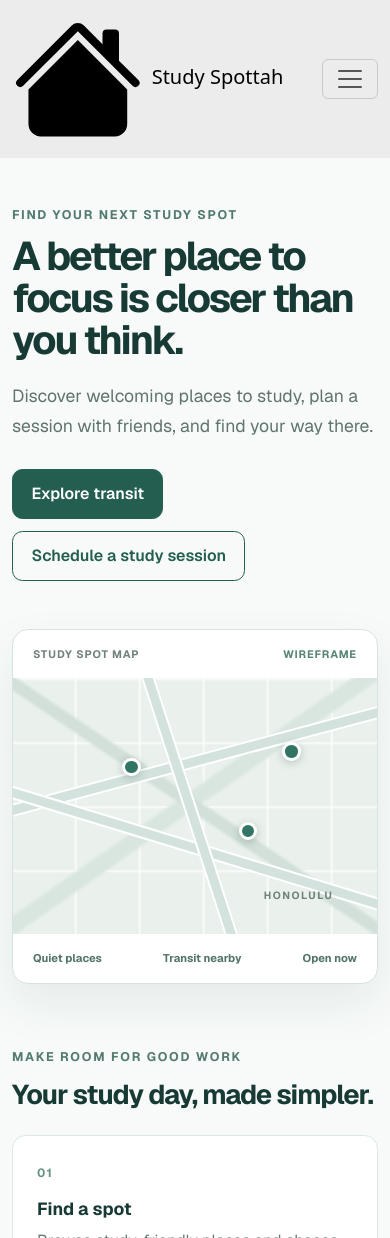
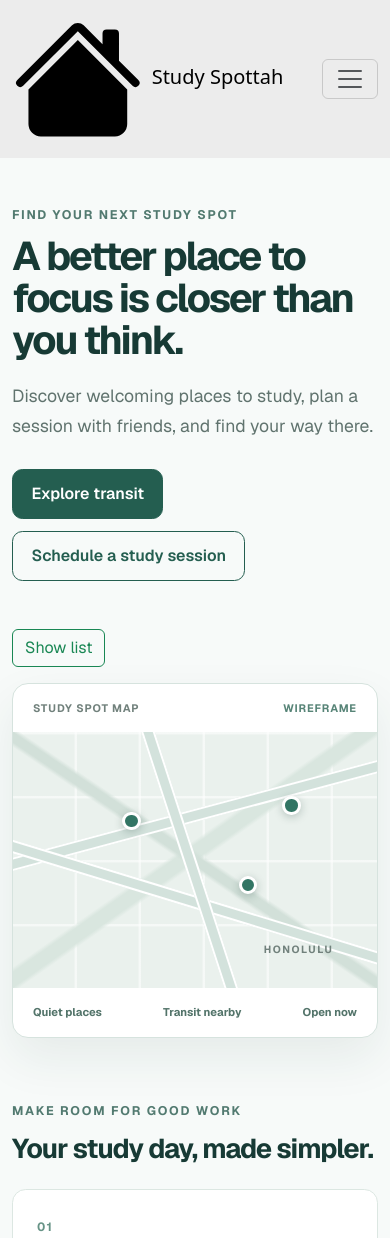
Before and after one commit to Consonant-Soup/Study-spottah, a Next.js app: page / in a window 390 px wide. Shown: the top 1238 px of the page. Built offline with nearby package versions, Linux system fonts and the light colour scheme; no server answers.

Commit message:
push for map and list function on mainpage

```diff
--- a/src/app/page.module.css
+++ b/src/app/page.module.css
@@ -70,113 +70,6 @@
   color: #184a3f;
 }
 
-.mapCard {
-  overflow: hidden;
-  border: 1px solid #d6e3de;
-  border-radius: 1rem;
-  background: #fff;
-  box-shadow: 0 1.25rem 3rem rgb(26 63 54 / 8%);
-}
-
-.mapHeader,
-.mapFooter {
-  display: flex;
-  justify-content: space-between;
-  padding: 1rem 1.25rem;
-  color: #71817c;
-  font-size: 0.68rem;
-  font-weight: 700;
-  letter-spacing: 0.08em;
-}
-
-.mapStatus {
-  color: #578477;
-}
-
-.map {
-  position: relative;
-  height: 20rem;
-  overflow: hidden;
-  background-color: #eaf1ed;
-  background-image: linear-gradient(34deg, transparent 48%, #d2e0d9 49%, #d2e0d9 51%, transparent 52%),
-    linear-gradient(145deg, transparent 46%, #d9e6df 47%, #d9e6df 50%, transparent 51%),
-    repeating-linear-gradient(90deg, transparent, transparent 3.8rem, rgb(255 255 255 / 55%) 3.9rem, rgb(255 255 255 / 55%) 4rem),
-    repeating-linear-gradient(0deg, transparent, transparent 3.8rem, rgb(255 255 255 / 55%) 3.9rem, rgb(255 255 255 / 55%) 4rem);
-}
-
-.roadOne,
-.roadTwo,
-.roadThree {
-  position: absolute;
-  display: block;
-  width: 130%;
-  height: 0.8rem;
-  border: 2px solid #fff;
-  border-right: 0;
-  border-left: 0;
-  background: #d3e2dc;
-}
-
-.roadOne {
-  top: 28%;
-  left: -10%;
-  transform: rotate(-15deg);
-}
-
-.roadTwo {
-  top: 65%;
-  left: -12%;
-  transform: rotate(17deg);
-}
-
-.roadThree {
-  top: 45%;
-  left: -17%;
-  transform: rotate(72deg);
-}
-
-.mapPin {
-  position: absolute;
-  z-index: 1;
-  width: 1.15rem;
-  height: 1.15rem;
-  border: 3px solid #fff;
-  border-radius: 50%;
-  background: #327564;
-  box-shadow: 0 2px 8px rgb(23 58 53 / 25%);
-}
-
-.pinOne {
-  top: 31%;
-  left: 30%;
-}
-
-.pinTwo {
-  top: 56%;
-  left: 62%;
-}
-
-.pinThree {
-  top: 25%;
-  left: 74%;
-}
-
-.mapLabel {
-  position: absolute;
-  right: 12%;
-  bottom: 12%;
-  color: #71817c;
-  font-size: 0.65rem;
-  font-weight: 700;
-  letter-spacing: 0.15em;
-}
-
-.mapFooter {
-  color: #53746a;
-  font-size: 0.7rem;
-  letter-spacing: 0;
-}
-
 .featureSection {
   margin-top: 6rem;
 }
@@ -216,10 +109,6 @@
 }
 
 @media (max-width: 575px) {
-  .map {
-    height: 16rem;
-  }
-
   .featureSection {
     margin-top: 4rem;
   }
--- a/src/app/page.tsx
+++ b/src/app/page.tsx
@@ -1,4 +1,5 @@
 import { Col, Container, Row } from 'react-bootstrap';
+import SpotsPanel from '@/components/SpotsPanel';
 import styles from './page.module.css';
 
 const Home = () => (
@@ -17,26 +18,7 @@ const Home = () => (
           </div>
         </Col>
         <Col lg={6}>
-          <section className={styles.mapCard} aria-label="Study spot map wireframe">
-            <div className={styles.mapHeader}>
-              <span>STUDY SPOT MAP</span>
-              <span className={styles.mapStatus}>WIREFRAME</span>
-            </div>
-            <div className={styles.map}>
-              <span className={styles.roadOne} />
-              <span className={styles.roadTwo} />
-              <span className={styles.roadThree} />
-              <span className={`${styles.mapPin} ${styles.pinOne}`} />
-              <span className={`${styles.mapPin} ${styles.pinTwo}`} />
-              <span className={`${styles.mapPin} ${styles.pinThree}`} />
-              <span className={styles.mapLabel}>HONOLULU</span>
-            </div>
-            <div className={styles.mapFooter}>
-              <span>Quiet places</span>
-              <span>Transit nearby</span>
-              <span>Open now</span>
-            </div>
-          </section>
+          <SpotsPanel />
         </Col>
       </Row>
 
--- /dev/null
+++ b/src/components/SpotsList.module.css
@@ -0,0 +1,67 @@
+.listCard {
+  min-height: 20rem;
+  overflow: hidden;
+  border: 1px solid #d6e3de;
+  border-radius: 1rem;
+  background: #fff;
+  box-shadow: 0 1.25rem 3rem rgb(26 63 54 / 8%);
+}
+
+.listHeader {
+  display: flex;
+  justify-content: space-between;
+  padding: 1rem 1.25rem;
+  border-bottom: 1px solid #edf2ef;
+  color: #71817c;
+  font-size: 0.68rem;
+  font-weight: 700;
+  letter-spacing: 0.08em;
+}
+
+.listStatus {
+  color: #578477;
+}
+
+.list {
+  padding: 0;
+  margin: 0;
+  list-style: none;
+}
+
+.listItem {
+  display: flex;
+  min-height: 5rem;
+  align-items: center;
+  gap: 1rem;
+  padding: 1rem 1.25rem;
+  border-bottom: 1px solid #edf2ef;
+  color: #173a35;
+}
+
+.listItem:last-child {
+  border-bottom: 0;
+}
+
+.listItem strong,
+.listItem small {
+  display: block;
+}
+
+.listItem strong {
+  font-size: 0.95rem;
+}
+
+.listItem small {
+  margin-top: 0.25rem;
+  color: #687a75;
+}
+
+.spotIcon {
+  width: 1rem;
+  height: 1rem;
+  flex: 0 0 auto;
+  border: 3px solid #fff;
+  border-radius: 50%;
+  background: #327564;
+  box-shadow: 0 0 0 1px #327564, 0 2px 8px rgb(23 58 53 / 25%);
+}
--- /dev/null
+++ b/src/components/SpotsList.tsx
@@ -0,0 +1,29 @@
+import styles from './SpotsList.module.css';
+
+const spots = [
+  { name: 'Study spot 1', detail: 'Quiet place' },
+  { name: 'Study spot 2', detail: 'Transit nearby' },
+  { name: 'Study spot 3', detail: 'Open now' },
+];
+
+const SpotsList = () => (
+  <section className={styles.listCard} aria-label="Study spot list wireframe">
+    <div className={styles.listHeader}>
+      <span>STUDY SPOTS</span>
+      <span className={styles.listStatus}>WIREFRAME</span>
+    </div>
+    <ul className={styles.list}>
+      {spots.map((spot) => (
+        <li className={styles.listItem} key={spot.name}>
+          <span className={styles.spotIcon} aria-hidden="true" />
+          <span>
+            <strong>{spot.name}</strong>
+            <small>{spot.detail}</small>
+          </span>
+        </li>
+      ))}
+    </ul>
+  </section>
+);
+
+export default SpotsList;
--- /dev/null
+++ b/src/components/SpotsMap.module.css
@@ -0,0 +1,112 @@
+.mapCard {
+  overflow: hidden;
+  border: 1px solid #d6e3de;
+  border-radius: 1rem;
+  background: #fff;
+  box-shadow: 0 1.25rem 3rem rgb(26 63 54 / 8%);
+}
+
+.mapHeader,
+.mapFooter {
+  display: flex;
+  justify-content: space-between;
+  padding: 1rem 1.25rem;
+  color: #71817c;
+  font-size: 0.68rem;
+  font-weight: 700;
+  letter-spacing: 0.08em;
+}
+
+.mapStatus {
+  color: #578477;
+}
+
+.map {
+  position: relative;
+  height: 20rem;
+  overflow: hidden;
+  background-color: #eaf1ed;
+  background-image: linear-gradient(34deg, transparent 48%, #d2e0d9 49%, #d2e0d9 51%, transparent 52%),
+    linear-gradient(145deg, transparent 46%, #d9e6df 47%, #d9e6df 50%, transparent 51%),
+    repeating-linear-gradient(90deg, transparent, transparent 3.8rem, rgb(255 255 255 / 55%) 3.9rem, rgb(255 255 255 / 55%) 4rem),
+    repeating-linear-gradient(0deg, transparent, transparent 3.8rem, rgb(255 255 255 / 55%) 3.9rem, rgb(255 255 255 / 55%) 4rem);
+}
+
+.roadOne,
+.roadTwo,
+.roadThree {
+  position: absolute;
+  display: block;
+  width: 130%;
+  height: 0.8rem;
+  border: 2px solid #fff;
+  border-right: 0;
+  border-left: 0;
+  background: #d3e2dc;
+}
+
+.roadOne {
+  top: 28%;
+  left: -10%;
+  transform: rotate(-15deg);
+}
+
+.roadTwo {
+  top: 65%;
+  left: -12%;
+  transform: rotate(17deg);
+}
+
+.roadThree {
+  top: 45%;
+  left: -17%;
+  transform: rotate(72deg);
+}
+
+.mapPin {
+  position: absolute;
+  z-index: 1;
+  width: 1.15rem;
+  height: 1.15rem;
+  border: 3px solid #fff;
+  border-radius: 50%;
+  background: #327564;
+  box-shadow: 0 2px 8px rgb(23 58 53 / 25%);
+}
+
+.pinOne {
+  top: 31%;
+  left: 30%;
+}
+
+.pinTwo {
+  top: 56%;
+  left: 62%;
+}
+
+.pinThree {
+  top: 25%;
+  left: 74%;
+}
+
+.mapLabel {
+  position: absolute;
+  right: 12%;
+  bottom: 12%;
+  color: #71817c;
+  font-size: 0.65rem;
+  font-weight: 700;
+  letter-spacing: 0.15em;
+}
+
+.mapFooter {
+  color: #53746a;
+  font-size: 0.7rem;
+  letter-spacing: 0;
+}
+
+@media (max-width: 575px) {
+  .map {
+    height: 16rem;
+  }
+}
--- /dev/null
+++ b/src/components/SpotsMap.tsx
@@ -0,0 +1,26 @@
+import styles from './SpotsMap.module.css';
+
+const SpotsMap = () => (
+  <section className={styles.mapCard} aria-label="Study spot map wireframe">
+    <div className={styles.mapHeader}>
+      <span>STUDY SPOT MAP</span>
+      <span className={styles.mapStatus}>WIREFRAME</span>
+    </div>
+    <div className={styles.map}>
+      <span className={styles.roadOne} />
+      <span className={styles.roadTwo} />
+      <span className={styles.roadThree} />
+      <span className={`${styles.mapPin} ${styles.pinOne}`} />
+      <span className={`${styles.mapPin} ${styles.pinTwo}`} />
+      <span className={`${styles.mapPin} ${styles.pinThree}`} />
+      <span className={styles.mapLabel}>HONOLULU</span>
+    </div>
+    <div className={styles.mapFooter}>
+      <span>Quiet places</span>
+      <span>Transit nearby</span>
+      <span>Open now</span>
+    </div>
+  </section>
+);
+
+export default SpotsMap;
--- /dev/null
+++ b/src/components/SpotsPanel.module.css
@@ -0,0 +1,3 @@
+.panel {
+  width: 100%;
+}
--- /dev/null
+++ b/src/components/SpotsPanel.tsx
@@ -0,0 +1,20 @@
+'use client';
+
+import { useSpotsView } from './SpotsViewContext';
+import SpotsList from './SpotsList';
+import SpotsMap from './SpotsMap';
+import SpotsViewToggle from './SpotsViewToggle';
+import styles from './SpotsPanel.module.css';
+
+const SpotsPanel = () => {
+  const { view } = useSpotsView();
+
+  return (
+    <section className={styles.panel} aria-label="Study spots">
+      <SpotsViewToggle className="btn btn-outline-success mb-3" />
+      {view === 'map' ? <SpotsMap /> : <SpotsList />}
+    </section>
+  );
+};
+
+export default SpotsPanel;
--- /dev/null
+++ b/src/components/SpotsViewContext.tsx
@@ -0,0 +1,28 @@
+'use client';
+
+import { createContext, useContext, useState } from 'react';
+
+export type SpotsView = 'map' | 'list';
+
+const SpotsViewContext = createContext<{
+  view: SpotsView;
+  setView: (view: SpotsView) => void;
+} | null>(null);
+
+export const SpotsViewProvider = ({ children }: { children: React.ReactNode }) => {
+  const [view, setView] = useState<SpotsView>('map');
+
+  return (
+    <SpotsViewContext.Provider value={{ view, setView }}>
+      {children}
+    </SpotsViewContext.Provider>
+  );
+};
+
+export const useSpotsView = () => {
+  const context = useContext(SpotsViewContext);
+  if (!context) {
+    throw new Error('useSpotsView must be used within a SpotsViewProvider');
+  }
+  return context;
+};
--- /dev/null
+++ b/src/components/SpotsViewToggle.tsx
@@ -0,0 +1,25 @@
+'use client';
+
+import { useSpotsView } from './SpotsViewContext';
+
+type Props = {
+  className?: string;
+};
+
+const SpotsViewToggle = ({ className = '' }: Props) => {
+  const { view, setView } = useSpotsView();
+  const nextView = view === 'map' ? 'list' : 'map';
+
+  return (
+    <button
+      type="button"
+      className={className}
+      onClick={() => setView(nextView)}
+      aria-label={`Show study spots as a ${nextView}`}
+    >
+      Show {nextView}
+    </button>
+  );
+};
+
+export default SpotsViewToggle;
```
Also changed, not shown: src/app/providers.tsx (+6 -1 lines).
